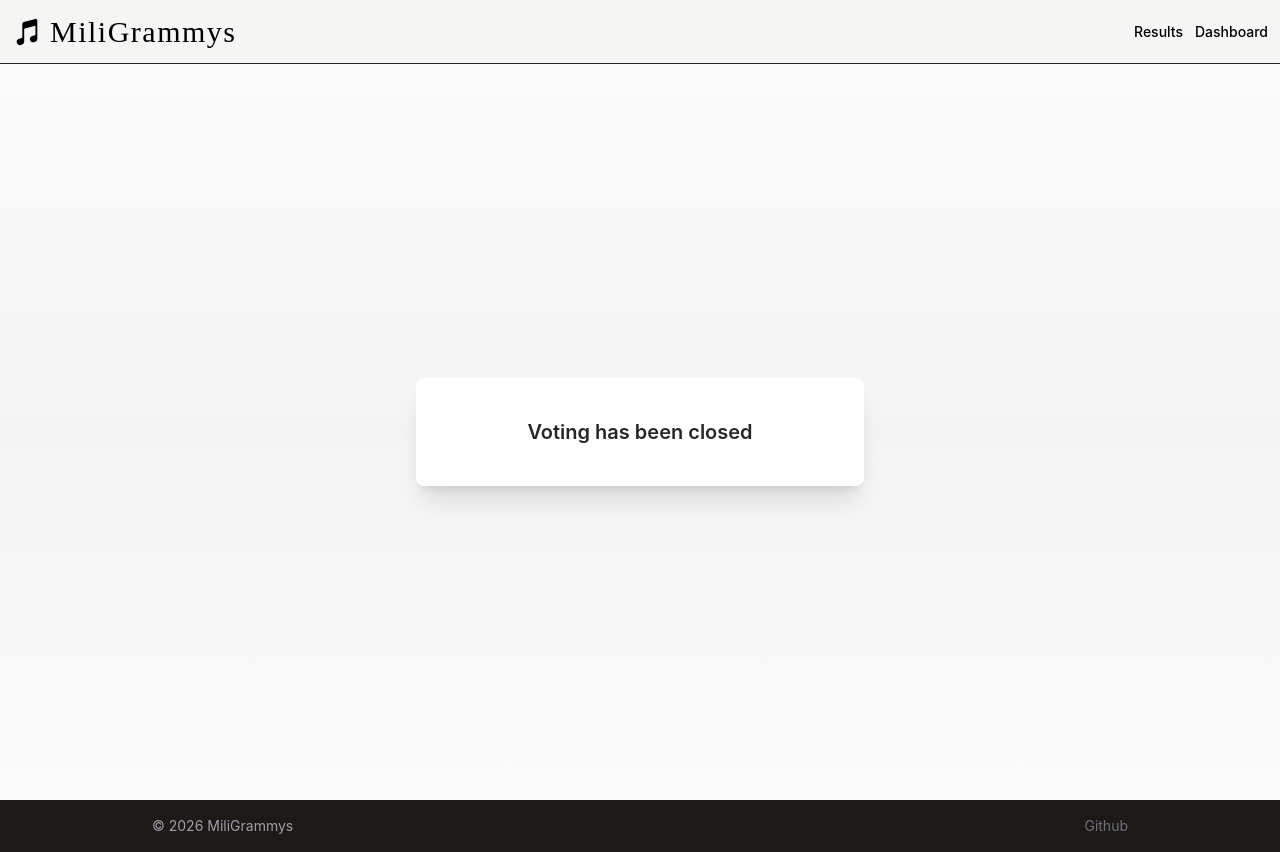
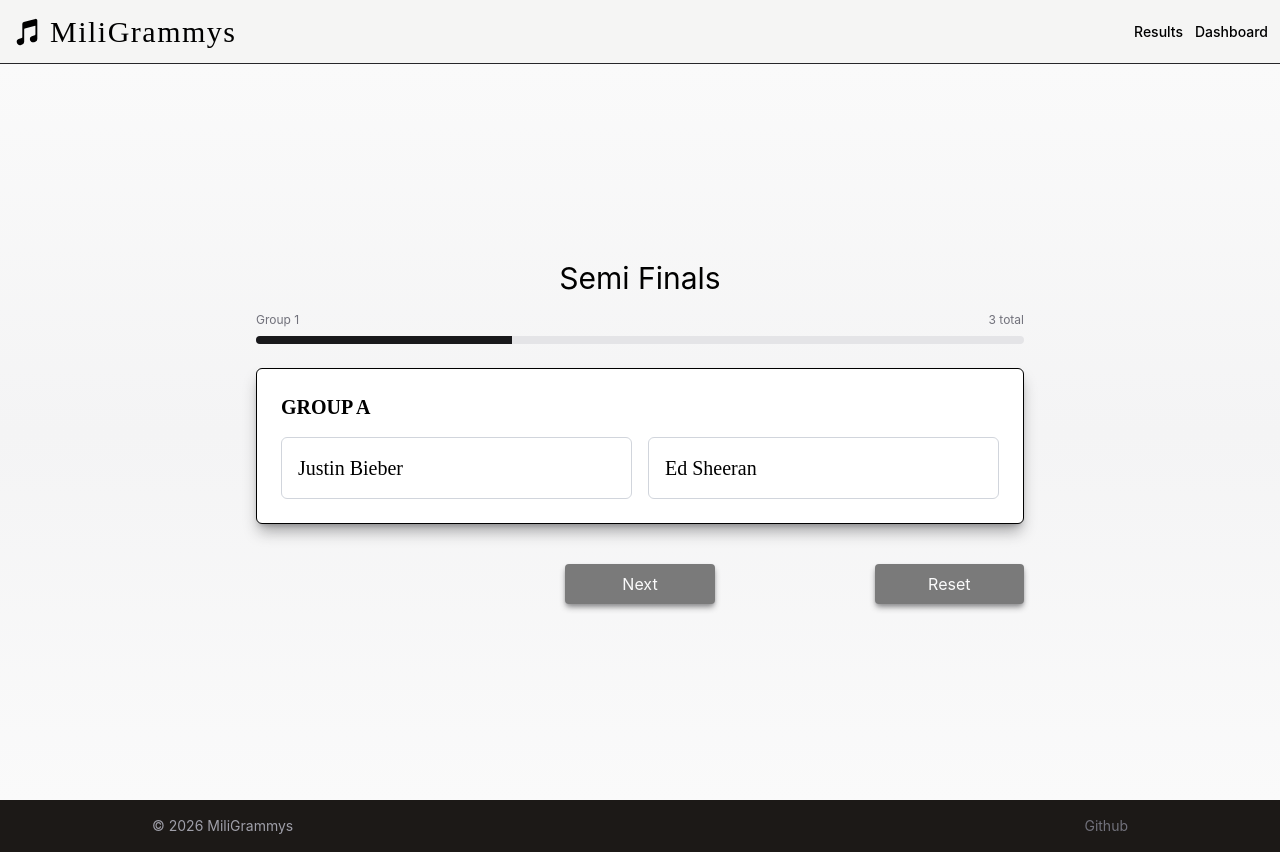
Before and after one commit to mech071/Tournament, a React (Vite) app: page /dashboard in a window 1280 px wide. Built offline with nearby package versions, Linux system fonts and the light colour scheme.

Commit message:
semi finals

```diff
--- a/src/App.jsx
+++ b/src/App.jsx
@@ -9,27 +9,15 @@ function App() {
   const groups = [
     {
       group: "A",
-      artists: ["Arijit Singh", "Eminem"]
+      artists: ["Justin Bieber", "Ed Sheeran"]
     },
     {
       group: "B",
-      artists: ["Dua Lipa", "Taylor Swift"]
+      artists: ["Shakira", "Arijit Singh"]
     },
     {
       group: "C",
-      artists: ["Coldplay", "Justin Bieber"]
-    },
-    {
-      group: "D",
-      artists: ["Ed Sheeran", "Arctic Monkeys"]
-    },
-    {
-      group: "E",
-      artists: ["The 1975", "Rihanna"]
-    },
-    {
-      group: "F",
-      artists: ["Shakira", "21 Savage"]
+      artists: ["Rihanna", "Taylor Swift"]
     }
   ]
   const [currentGroup, setCurrentGroup] = useState(0)
@@ -43,7 +31,7 @@ function App() {
   }
 
   useEffect(() => {
-    const voted = localStorage.getItem("voted_r3")
+    const voted = localStorage.getItem("voted_r4")
     if (voted) {
       setSubmitted(true)
     }
@@ -80,7 +68,7 @@ function App() {
 
       setSubmitted(true)
       setLoading(false)
-      localStorage.setItem("voted_r3", "true")
+      localStorage.setItem("voted_r4", "true")
 
     } catch (err) {
       console.error(err)
@@ -89,10 +77,10 @@ function App() {
   }
 
   const [picks, setPicks] = useState({})
-  const votingClosed = true;
+  const votingClosed = false;
   return (
     <>
-      <Navbar />
+      <Navbar/>
       <Routes>
         <Route
           path="/"
@@ -126,7 +114,7 @@ function App() {
               {votingClosed ? (
                 <div className="bg-white p-6 md:p-10 rounded-lg shadow-xl text-center w-full max-w-md">
                   <h2 className="text-xl font-semibold text-zinc-800">
-                    Voting has been closed
+                    Votings have been closed
                   </h2>
                 </div>
               ) : submitted ? (
@@ -141,7 +129,7 @@ function App() {
               ) : (
                 <>
                   <div className="mb-4 text-2xl md:text-3xl font-[Poiret One] text-center">
-                    Quarter Finals
+                    Semi Finals
                   </div>
                   <div className="flex flex-col w-full max-w-3xl">
                     <div className="w-full mb-6">
--- a/src/components/GroupCard.jsx
+++ b/src/components/GroupCard.jsx
@@ -6,7 +6,7 @@ const GroupCard = ({ group, artists, onNext, onPrev, onSubmit, loading }) => {
         if (selected.includes(id)) {
             setSelected(selected.filter(x => x !== id))
         }
-        else if (selected.length < 2) {
+        else if (selected.length < 1) {
             setSelected([...selected, id])
         }
     }
@@ -53,14 +53,14 @@ const GroupCard = ({ group, artists, onNext, onPrev, onSubmit, loading }) => {
 
                     <button
                         disabled={selected.length !== 1}
-                        hidden={group === "F"}
+                        hidden={group === "C"}
                         onClick={() => onNext(group, selected)}
                         className="bg-black text-white px-4 py-3 md:py-2 rounded disabled:opacity-50 flex-1 cursor-pointer transition duration-500 hover:bg-neutral-900 shadow-md shadow-zinc-800"
                     >
                         Next
                     </button>
 
-                    {group === "F" && (
+                    {group === "C" && (
                         <button
                             disabled={selected.length !== 1 || loading}
                             onClick={() => { if (!loading) onSubmit(group, selected) }}
```
